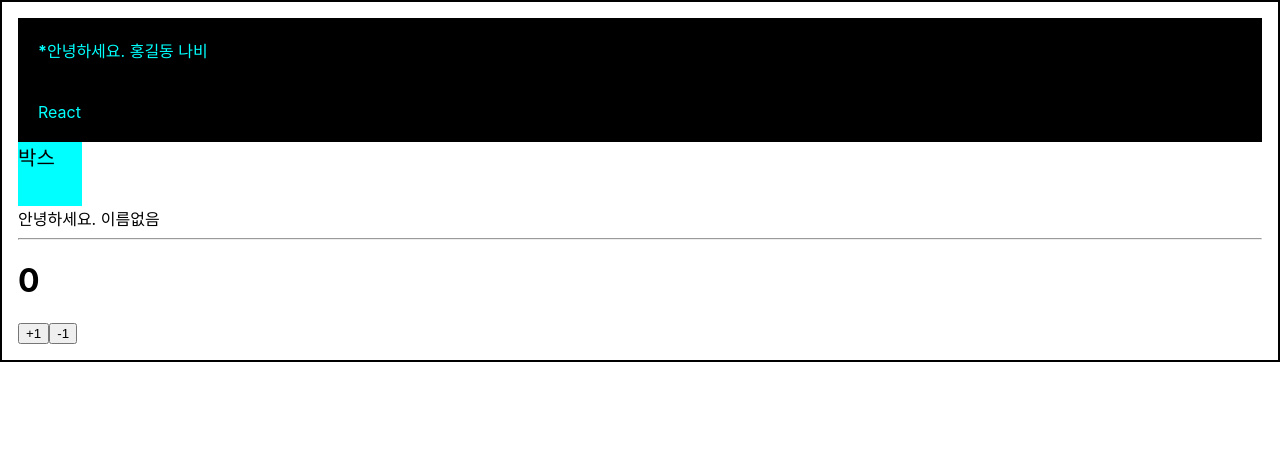
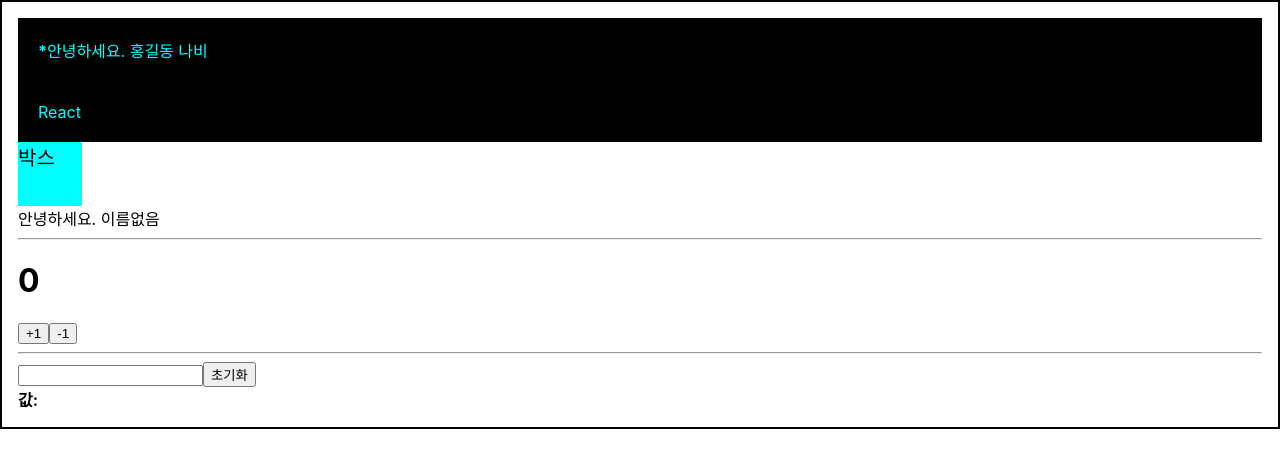
Before and after one commit to PublisherKang/reactStudy3, a React (Create React App) app in the folder begin-react/: page / in a window 1280 px wide. Shown: the top 468 px of the page. Built offline with nearby package versions, Linux system fonts and the light colour scheme.

Commit message:
input 상태 관리

```diff
--- a/begin-react/src/App.js
+++ b/begin-react/src/App.js
@@ -1,6 +1,7 @@
 import "./App.css";
 import Counter from "./Counter";
 import Hello from "./Hello";
+import InputSample from "./InputSample";
 import Wrapper from "./Wrapper";
 
 function App() {
@@ -18,6 +19,8 @@
       <Hello />
       <hr />
       <Counter />
+      <hr />
+      <InputSample />
     </Wrapper>
   );
 }
--- /dev/null
+++ b/begin-react/src/InputSample.js
@@ -0,0 +1,25 @@
+import React, { useState } from "react";
+
+const InputSample = () => {
+  const [text, setText] = useState("");
+
+  const onChange = (e) => {
+    setText(e.target.value);
+  };
+
+  const onReset = () => {
+    setText("");
+  };
+
+  return (
+    <div>
+      <input onChange={onChange} value={text} />
+      <button onClick={onReset}>초기화</button>
+      <div>
+        <b>값: {text}</b>
+      </div>
+    </div>
+  );
+};
+
+export default InputSample;
```
